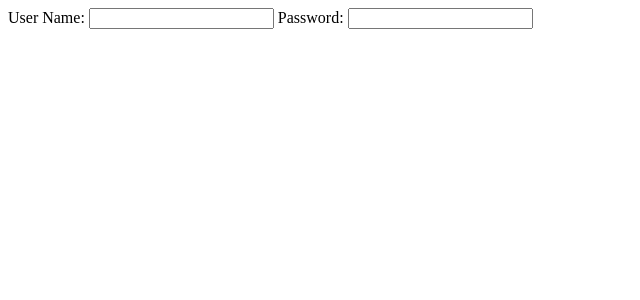
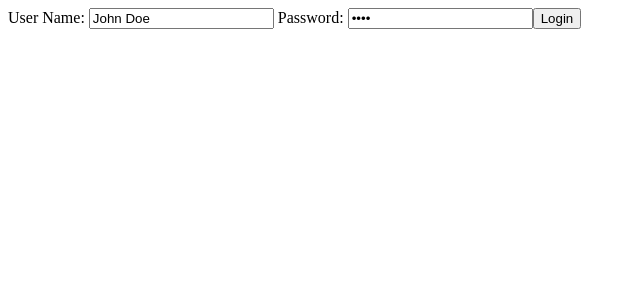
Before and after one commit to GlazMichelFranckDodo225/java-full-stack-app-angular-frontend, an Angular app: page / in a window 1280 px wide. Shown: the top 300 px of the page, without its empty margins (0-640 px from the left). Built offline with nearby package versions, Linux system fonts and the light colour scheme.

Commit message:
Adding click event on Login Page

```diff
--- a/src/app/login/login.component.html
+++ b/src/app/login/login.component.html
@@ -1,2 +1,3 @@
-User Name: <input type="text" name="username">
-Password: <input type="password" name="password">
+User Name: <input type="text" name="username" value="{{username}}">
+Password: <input type="password" name="password" value="{{password}}">
+<button (click)=handleLogin()>Login</button>
--- a/src/app/login/login.component.ts
+++ b/src/app/login/login.component.ts
@@ -1,10 +1,19 @@
-import { Component } from '@angular/core';
+import { Component, OnInit } from '@angular/core';
 
 @Component({
   selector: 'app-login',
   templateUrl: './login.component.html',
-  styleUrls: ['./login.component.css']
+  styleUrls: ['./login.component.css'],
 })
-export class LoginComponent {
+export class LoginComponent implements OnInit {
+  username: string = 'John Doe'; // Default Value
+  password: string = '1234'; // Default Value
 
+  constructor() {}
+
+  ngOnInit(): void {}
+
+  handleLogin() {
+    console.log(this.username);
+  }
 }
```
